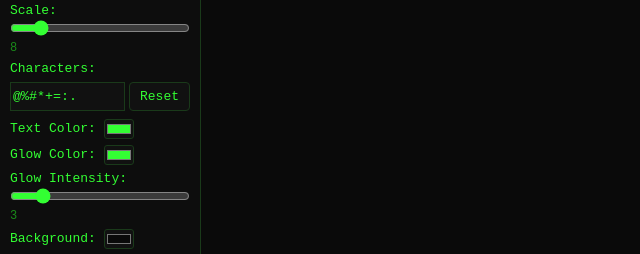
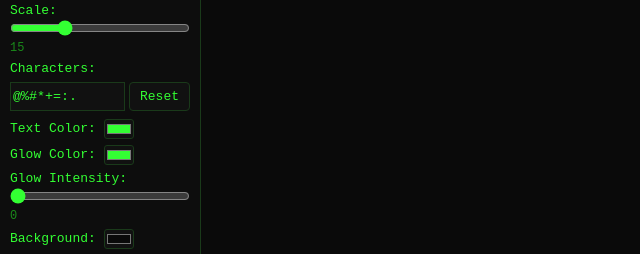
Before and after one commit to SmolBen/ascii-art-generator, an Electron app: page index.html in a window 1200 px wide. Shown: the part 214-468 px from the top of the page, 0-640 px from the left. Drawn offline with Linux system fonts and the light colour scheme.

Commit message:
changed default values

```diff
--- a/index.html
+++ b/index.html
@@ -14,7 +14,7 @@
                 <div id="controls">
                     <label>Brightness: <input type="range" id="brightness" min="-100" max="100" value="0"> <span id="brightnessVal">0</span></label>
                     <label>Contrast: <input type="range" id="contrast" min="-100" max="100" value="0"> <span id="contrastVal">0</span></label>
-                    <label>Scale: <input type="range" id="resolution" min="1" max="50" value="8"> <span id="resolutionVal">8</span></label>
+                    <label>Scale: <input type="range" id="resolution" min="1" max="50" value="15"> <span id="resolutionVal">15</span></label>
                     <label>Characters:</label>
                     <div style="display:flex; gap:4px;">
                         <input type="text" id="charRamp" value="@%#*+=:. " style="flex:1; box-sizing:border-box;">
@@ -24,7 +24,7 @@
                 <div id="style-controls">
                     <label>Text Color: <input type="color" id="textColor" value="#33ff33"></label>
                     <label>Glow Color: <input type="color" id="glowColor" value="#33ff33"></label>
-                    <label>Glow Intensity: <input type="range" id="glowIntensity" min="0" max="20" value="3"> <span id="glowVal">3</span></label>
+                    <label>Glow Intensity: <input type="range" id="glowIntensity" min="0" max="20" value="0"> <span id="glowVal">0</span></label>
                     <label>Background: <input type="color" id="bgColor" value="#0a0a0a"></label>
                 </div>
                 <div id="export">
```
